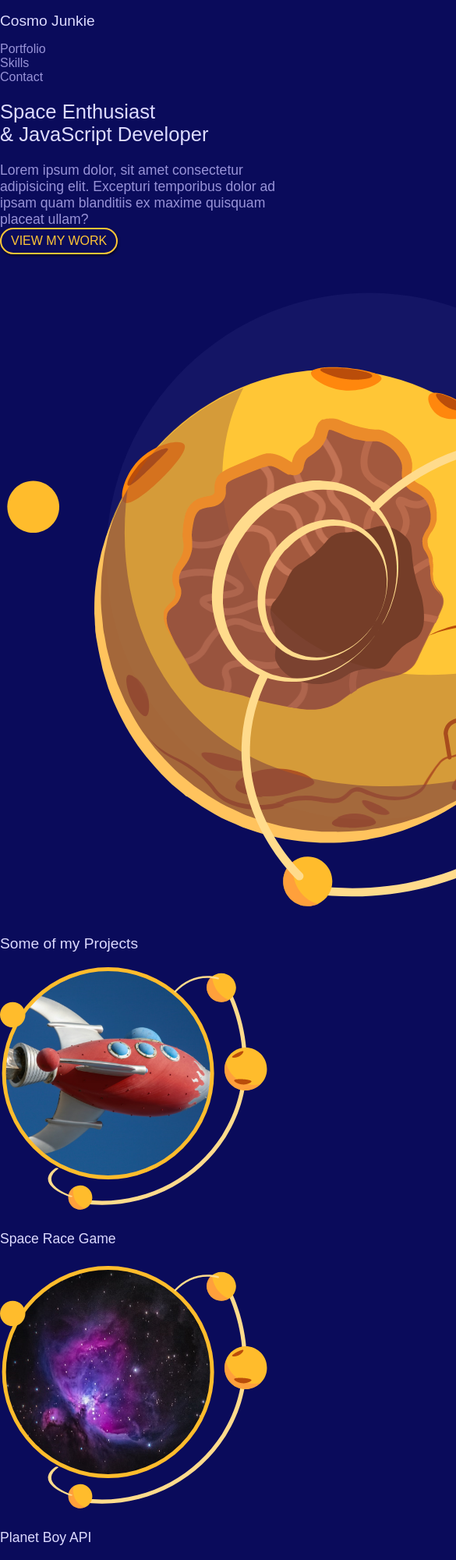
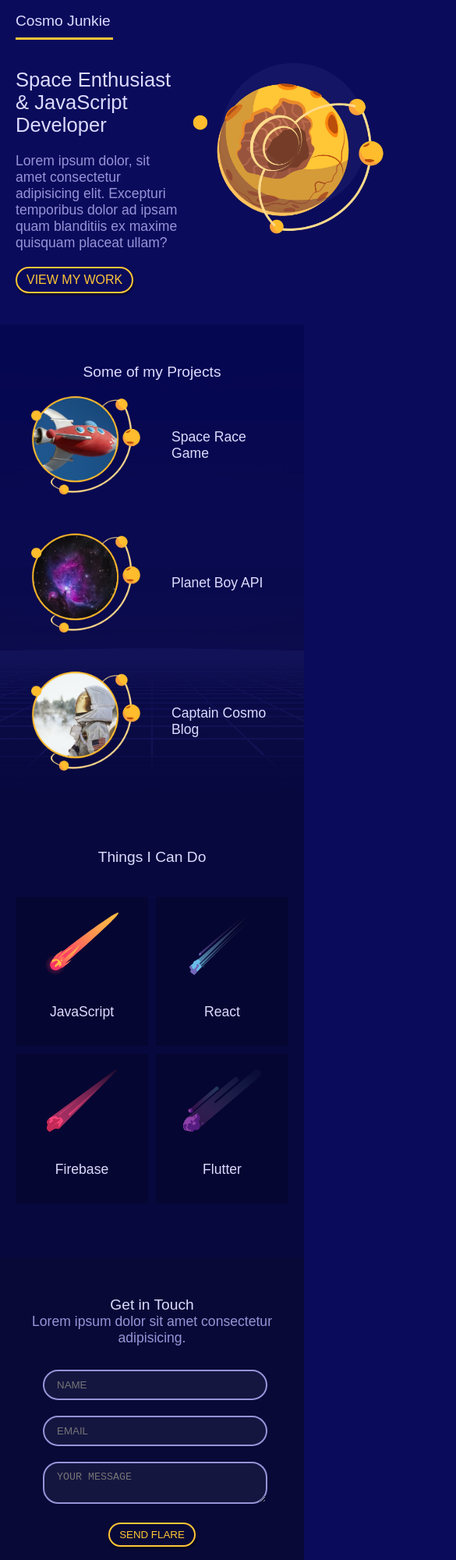
Before and after one commit to GuilhermeAmado/mobile-first-css-grid, a plain HTML site: page index.html in a window 390 px wide. Shown: the top 2000 px of the page at 78% size, 585 px wide, since content can reach past the window. Drawn offline with Linux system fonts and the light colour scheme.

Commit message:
Added mobile & small tablets styles

```diff
--- a/styles.css
+++ b/styles.css
@@ -75,9 +75,200 @@ h4 {
 }
 
 /* mobile styles */
+.grid {
+    display: grid;
+    grid-template-columns: repeat(8, 1fr);
+    gap: 10px;
+}
+
+.site-nav {
+    margin: 0 20px;
+}
+
+.site-nav ul {
+    display: none;
+}
+
+.site-nav h1 {
+    grid-column: 1/4;
+    grid-row: 1;
+    padding-bottom: 10px;
+    border-bottom: 3px solid var(--primary);
+}
+
+#welcome {
+    padding: 0 20px 20px 20px;
+}
+
+.welcome-text {
+    grid-column: 1/6;
+}
+
+.welcome-img {
+    grid-column: 6/9;
+}
+
+.welcome-img img {
+    width: 200%;
+}
+
+.welcome-text a {
+    margin: 20px 0;
+}
+
+#portfolio {
+    background-image: url(assets/square_bg.png);
+    background-size: cover;
+    background-repeat: no-repeat;
+    background-position: bottom;
+    padding: 30px 20px;
+}
+
+#portfolio h3 {
+    margin-bottom: 0;
+    text-align: center;
+}
+
+.projects a {
+    grid-column: 1/9;
+    margin: 20px 0;
+    display: flex;
+}
+
+.projects a * {
+    margin: 0 20px;
+    max-width: 40%;
+    align-self: center;
+}
+
+projects h4 {
+    color: #9994f7;
+}
+
+#skills {
+    padding: 30px 20px;
+    background: #07083e;
+}
+
+#skills h3 {
+    text-align: center;
+}
+
+#skills ul {
+    margin: 40px 0;
+}
+
+#skills li {
+    padding: 10px;
+    background: rgba(0, 0, 0, .2);
+    grid-column: span 4;
+    text-align: center;
+}
+
+#skills img {
+    height: 80px;
+    margin: 10px auto;
+}
+
+#contact {
+    padding: 30px 20px;
+    background-color: #080936;
+}
+
+#contact h3, #contact p {
+    text-align: center;
+    margin-bottom: 0;
+}
+
+#contact form {
+    width: 80%;
+    max-width: 400px;
+    margin: 20px auto;
+    text-align: center;
+}
+
+#contact input, #contact textarea {
+    width: 90%;
+    margin: 10px 0;
+}
+
+#contact .button {
+    margin-top: 10px;
+}
+
+footer {
+    padding: 30px 20px;
+    background-color: #14153d;
+    background-image: url(assets/footer_image.png);
+    background-size: 40%;
+    background-repeat: no-repeat;
+    background-position: top center;
+}
+
+footer .copyright {
+    grid-column: 1/3;
+    font-size: 0.8em;
+}
+
+footer .social {
+    grid-column: 7/9;
+    display: flex;
+    justify-content: flex-end;
+}
+
+footer li {
+    margin: 0 6px;
+}
+
+footer img {
+    width: 30px;
+}
 
 /* small tablet styles */
 @media screen and (min-width: 620px) {
+
+    .welcome-text {
+        grid-column: 1/5;
+    }
+
+    .welcome-img {
+        grid-column: 5/9;
+    }
+
+    .welcome-img img {
+        width: 100%;
+    }
+
+    .projects {
+        margin-top: 40px;
+    }
+
+    .projects a {
+        grid-column: span 4;
+        display: block;
+        margin: 20px 0;
+    }
+
+    .projects a:last-child {
+        grid-column: 3/7;
+    }
+
+    .projects a * {
+        max-width: 60%;
+        margin: 10px 20%;
+    }
+
+    .projects h4 {
+        text-align: center;
+    }
+
+    #skills {
+        padding: 30px 100px;
+    }
+
+    footer {
+        background-size: 20%;
+    }
 
 }
 
```
